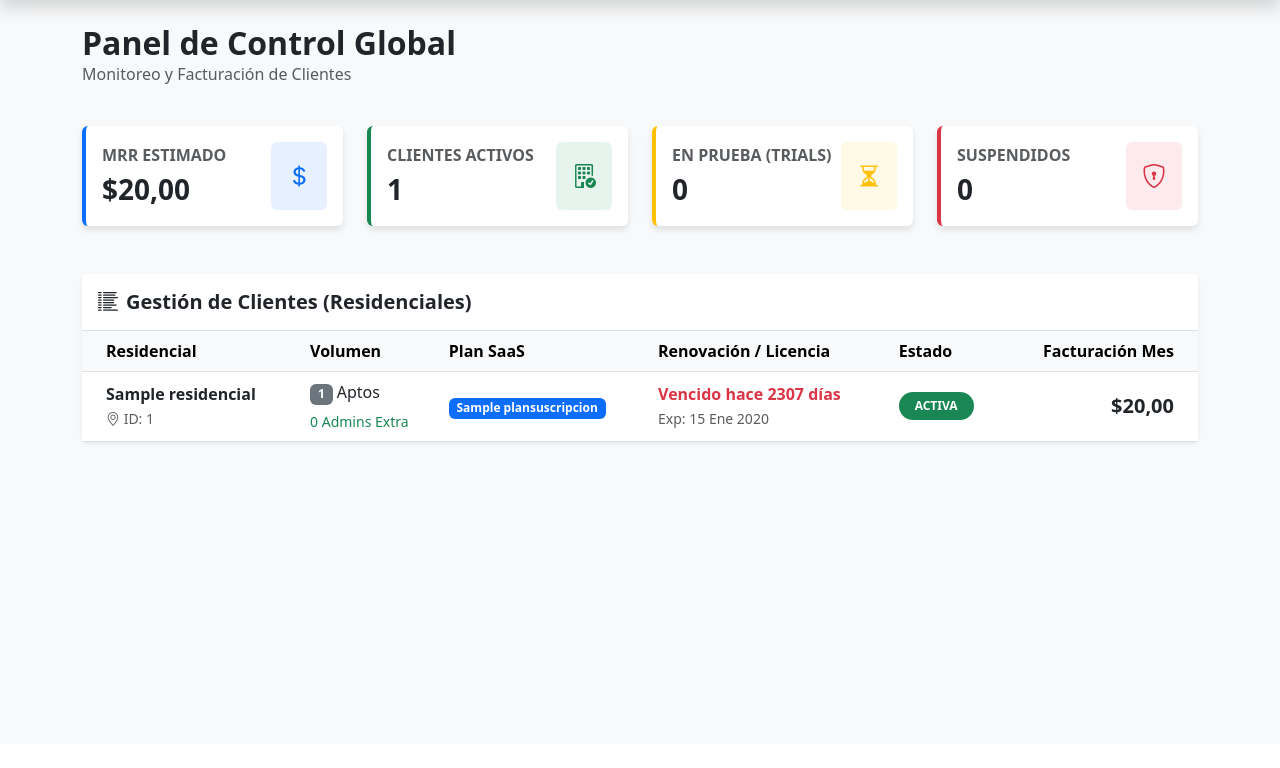
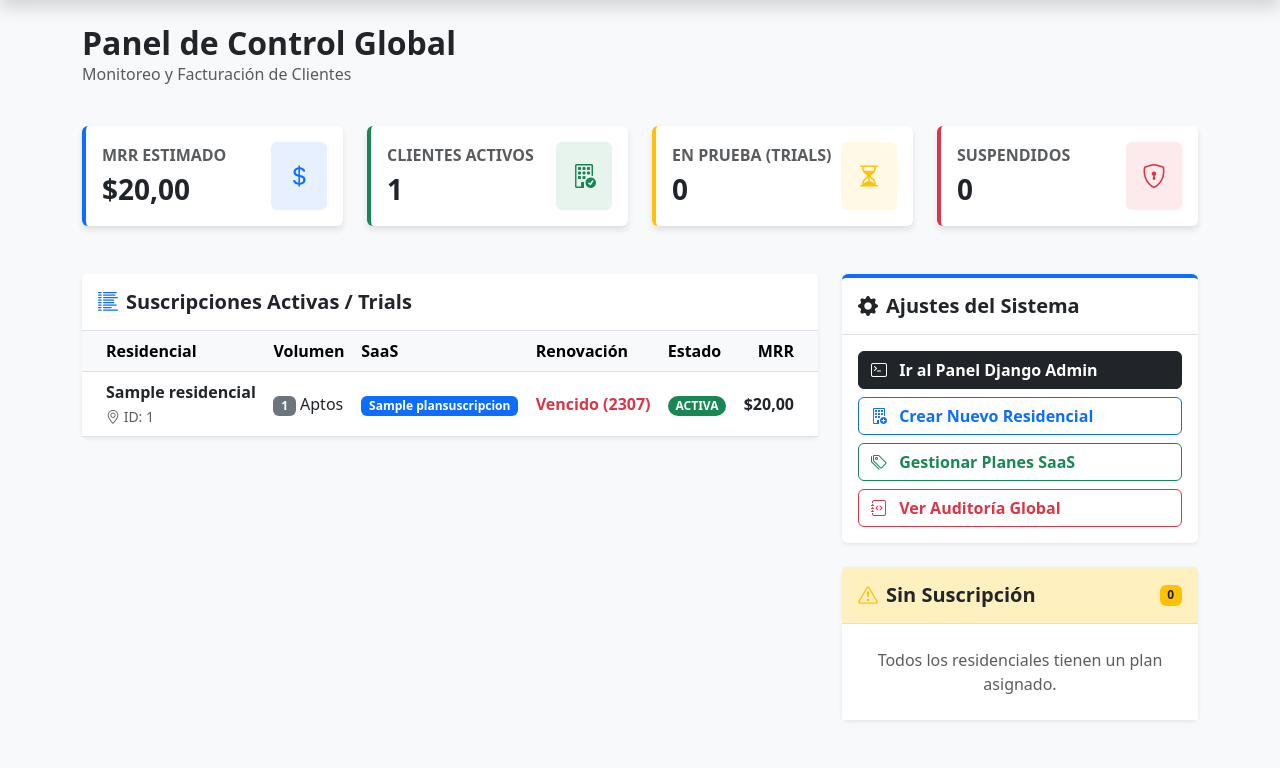
Before and after one commit to Jusetreynoso/saas-residencial, a Django app: page /saas/dashboard/ in a window 1280 px wide. Shown: the part 56-824 px from the top of the page. Before the commit the page ends 501 px from the top, so only its background shows below. Run offline with Django 5.2, Linux system fonts and the light colour scheme; a user stored in the database is signed in; tables that the repository leaves empty hold one stand-in row (values such as "Sample post").

Commit message:
asociacion para los residenciales migrados

```diff
--- a/core/templates/core/saas/superadmin_dashboard.html
+++ b/core/templates/core/saas/superadmin_dashboard.html
@@ -120,10 +120,12 @@
         </div>
     </div>
 
-    <!-- Tabla Principal de Residenciales -->
-    <div class="card shadow-sm border-0">
+    <div class="row">
+        <!-- Columna Izquierda: Suscripciones Activas -->
+        <div class="col-lg-8">
+            <div class="card shadow-sm border-0 mb-4">
                 <div class="card-header bg-white border-bottom py-3 d-flex justify-content-between align-items-center">
-            <h5 class="mb-0 fw-bold"><i class="bi bi-list-columns-reverse me-2"></i>Gestión de Clientes (Residenciales)</h5>
+                    <h5 class="mb-0 fw-bold"><i class="bi bi-list-columns-reverse me-2 text-primary"></i>Suscripciones Activas / Trials</h5>
                 </div>
                 <div class="card-body p-0">
                     <div class="table-responsive">
@@ -132,10 +134,10 @@
                                 <tr>
                                     <th class="ps-4">Residencial</th>
                                     <th>Volumen</th>
-                            <th>Plan SaaS</th>
-                            <th>Renovación / Licencia</th>
+                                    <th>SaaS</th>
+                                    <th>Renovación</th>
                                     <th>Estado</th>
-                            <th class="text-end pe-4">Facturación Mes</th>
+                                    <th class="text-end pe-4">MRR</th>
                                 </tr>
                             </thead>
                             <tbody>
@@ -149,8 +151,6 @@
                                         <div><span class="badge bg-secondary">{{ item.apartamentos }}</span> Aptos</div>
                                         {% if item.usuarios_extra > 0 %}
                                             <div class="mt-1"><small class="text-danger fw-bold">+{{ item.usuarios_extra }} Admins Extra</small></div>
-                                {% else %}
-                                    <div class="mt-1"><small class="text-success">0 Admins Extra</small></div>
                                         {% endif %}
                                     </td>
                                     <td>
@@ -158,32 +158,30 @@
                                     </td>
                                     <td>
                                         {% if item.dias_restantes > 10 %}
-                                    <div class="fw-bold text-success">{{ item.dias_restantes }} días restantes</div>
+                                            <div class="fw-bold text-success">{{ item.dias_restantes }} días</div>
                                         {% elif item.dias_restantes > 0 %}
-                                    <div class="fw-bold text-warning">{{ item.dias_restantes }} días restantes</div>
+                                            <div class="fw-bold text-warning">{{ item.dias_restantes }} días</div>
                                         {% else %}
-                                    <div class="fw-bold text-danger">Vencido hace {{ item.dias_restantes|stringformat:"d"|slice:"1:" }} días</div>
+                                            <div class="fw-bold text-danger">Vencido ({{ item.dias_restantes|stringformat:"d"|slice:"1:" }})</div>
                                         {% endif %}
-                                <small class="text-muted">Exp: {{ item.suscripcion.fecha_vencimiento_licencia|date:"d M Y" }}</small>
                                     </td>
                                     <td>
                                         {% if item.suscripcion.estado == 'ACTIVA' %}
-                                    <span class="badge bg-success rounded-pill px-3 py-2">ACTIVA</span>
+                                            <span class="badge bg-success rounded-pill">ACTIVA</span>
                                         {% elif item.suscripcion.estado == 'PRUEBA' %}
-                                    <span class="badge bg-warning text-dark rounded-pill px-3 py-2">TRIAL</span>
+                                            <span class="badge bg-warning text-dark rounded-pill">TRIAL</span>
                                         {% else %}
-                                    <span class="badge bg-danger rounded-pill px-3 py-2">{{ item.suscripcion.estado }}</span>
+                                            <span class="badge bg-danger rounded-pill">{{ item.suscripcion.estado }}</span>
                                         {% endif %}
                                     </td>
-                            <td class="text-end pe-4">
-                                <div class="fw-bold fs-5">${{ item.mensualidad|floatformat:2 }}</div>
+                                    <td class="text-end pe-4 fw-bold text-dark">
+                                        ${{ item.mensualidad|floatformat:2 }}
                                     </td>
                                 </tr>
                                 {% empty %}
                                 <tr>
                                     <td colspan="6" class="text-center py-5 text-muted">
                                         <h5>No hay suscripciones SaaS registradas</h5>
-                                <p>Crea un Plan de Suscripción en el panel de Admin y activa un Trial.</p>
                                     </td>
                                 </tr>
                                 {% endfor %}
@@ -192,6 +190,63 @@
                     </div>
                 </div>
             </div>
+        </div>
+
+        <!-- Columna Derecha: Acciones y Clientes Nuevos -->
+        <div class="col-lg-4">
+
+            <!-- Acciones Rápidas del Sistema -->
+            <div class="card shadow-sm border-0 mb-4 border-top border-primary border-4">
+                <div class="card-header bg-white border-bottom py-3">
+                    <h5 class="mb-0 fw-bold"><i class="bi bi-gear-fill me-2"></i>Ajustes del Sistema</h5>
+                </div>
+                <div class="card-body">
+                    <div class="d-grid gap-2">
+                        <a href="/admin/" class="btn btn-dark text-start fw-bold" target="_blank">
+                            <i class="bi bi-terminal me-2"></i> Ir al Panel Django Admin
+                        </a>
+                        <a href="/admin/core/residencial/add/" class="btn btn-outline-primary text-start fw-bold" target="_blank">
+                            <i class="bi bi-building-add me-2"></i> Crear Nuevo Residencial
+                        </a>
+                        <a href="/admin/core/plansuscripcion/" class="btn btn-outline-success text-start fw-bold" target="_blank">
+                            <i class="bi bi-tags me-2"></i> Gestionar Planes SaaS
+                        </a>
+                        <a href="{% url 'ver_bitacora' %}" class="btn btn-outline-danger text-start fw-bold">
+                            <i class="bi bi-journal-code me-2"></i> Ver Auditoría Global
+                        </a>
+                    </div>
+                </div>
+            </div>
+
+            <!-- Residenciales Huérfanos -->
+            <div class="card shadow-sm border-0">
+                <div class="card-header bg-warning bg-opacity-25 border-bottom py-3 d-flex justify-content-between align-items-center">
+                    <h5 class="mb-0 fw-bold text-dark"><i class="bi bi-exclamation-triangle me-2 text-warning"></i>Sin Suscripción</h5>
+                    <span class="badge bg-warning text-dark">{{ residenciales_sin_suscripcion.count }}</span>
+                </div>
+                <div class="card-body p-0">
+                    <ul class="list-group list-group-flush">
+                        {% for res in residenciales_sin_suscripcion %}
+                            <li class="list-group-item py-3 d-flex justify-content-between align-items-center">
+                                <div>
+                                    <div class="fw-bold text-dark">{{ res.nombre }}</div>
+                                    <small class="text-muted">{{ res.apartamentos.count }} Aptos</small>
+                                </div>
+                                <a href="{% url 'iniciar_trial_saas' res.id %}" class="btn btn-sm btn-warning fw-bold text-dark" onclick="return confirm('¿Iniciar 30 días de prueba para este residencial? Asegúrate de tener al menos 1 Plan creado.')">
+                                    <i class="bi bi-rocket-takeoff"></i> Activar Trial
+                                </a>
+                            </li>
+                        {% empty %}
+                            <li class="list-group-item py-4 text-center text-muted">
+                                Todos los residenciales tienen un plan asignado.
+                            </li>
+                        {% endfor %}
+                    </ul>
+                </div>
+            </div>
+
+        </div>
+    </div>
 
 </div>
 
--- a/core/views_saas.py
+++ b/core/views_saas.py
@@ -37,12 +37,20 @@ def superadmin_dashboard(request):
             'dias_restantes': (sub.fecha_vencimiento_licencia - timezone.now().date()).days
         })
 
+    # 3. Residenciales huérfanos (Aún sin suscripción)
+    residenciales_sin_suscripcion = Residencial.objects.filter(suscripcion__isnull=True)
+
+    # 4. Planes disponibles
+    planes = PlanSuscripcion.objects.all()
+
     context = {
         'clientes_activos': clientes_activos,
         'clientes_prueba': clientes_prueba,
         'clientes_suspendidos': clientes_suspendidos,
         'mrr_estimado': mrr_estimado,
-        'datos_clientes': datos_clientes
+        'datos_clientes': datos_clientes,
+        'residenciales_sin_suscripcion': residenciales_sin_suscripcion,
+        'planes': planes
     }
     return render(request, 'core/saas/superadmin_dashboard.html', context)
 
```
Lines whose indentation alone changed are shown as unchanged.
